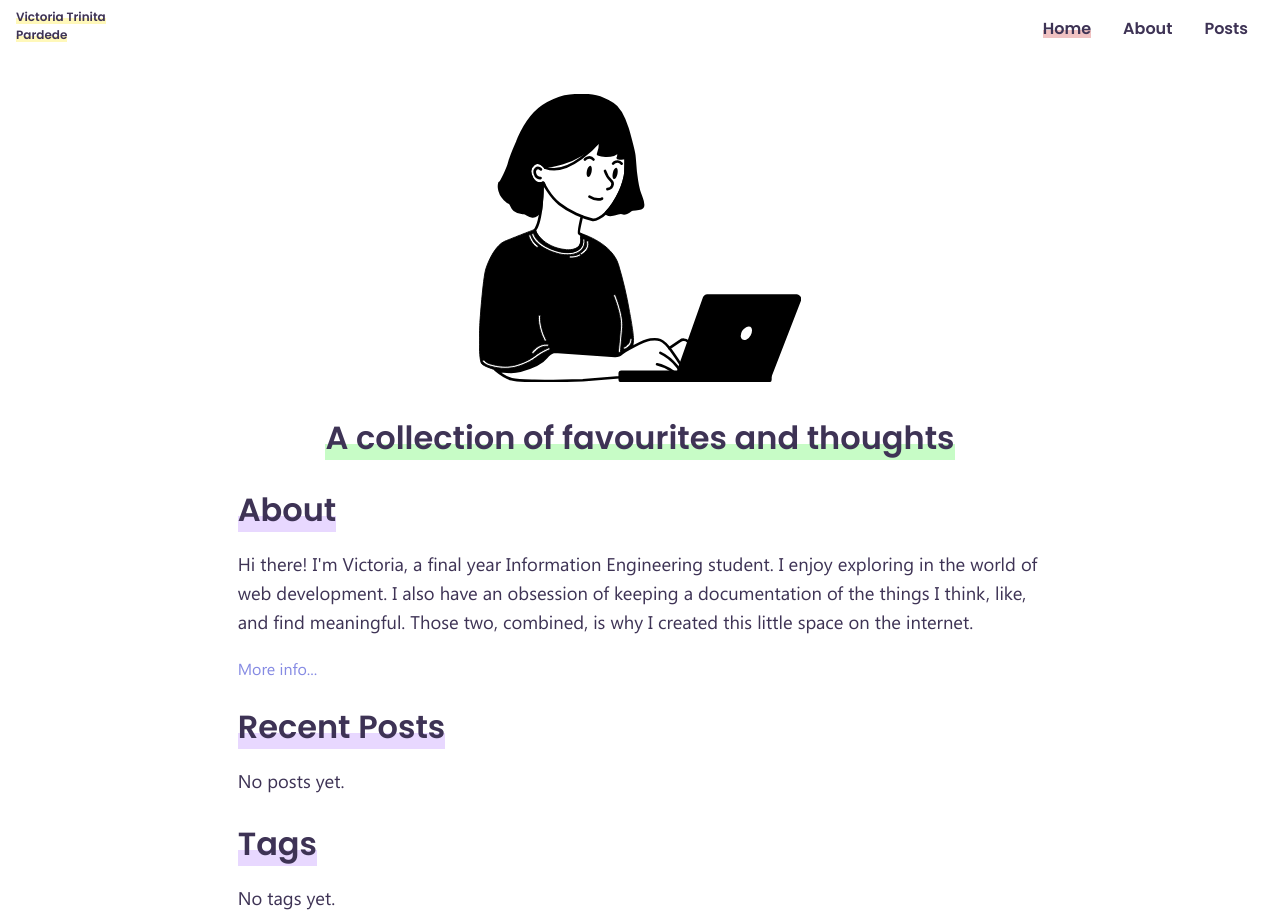
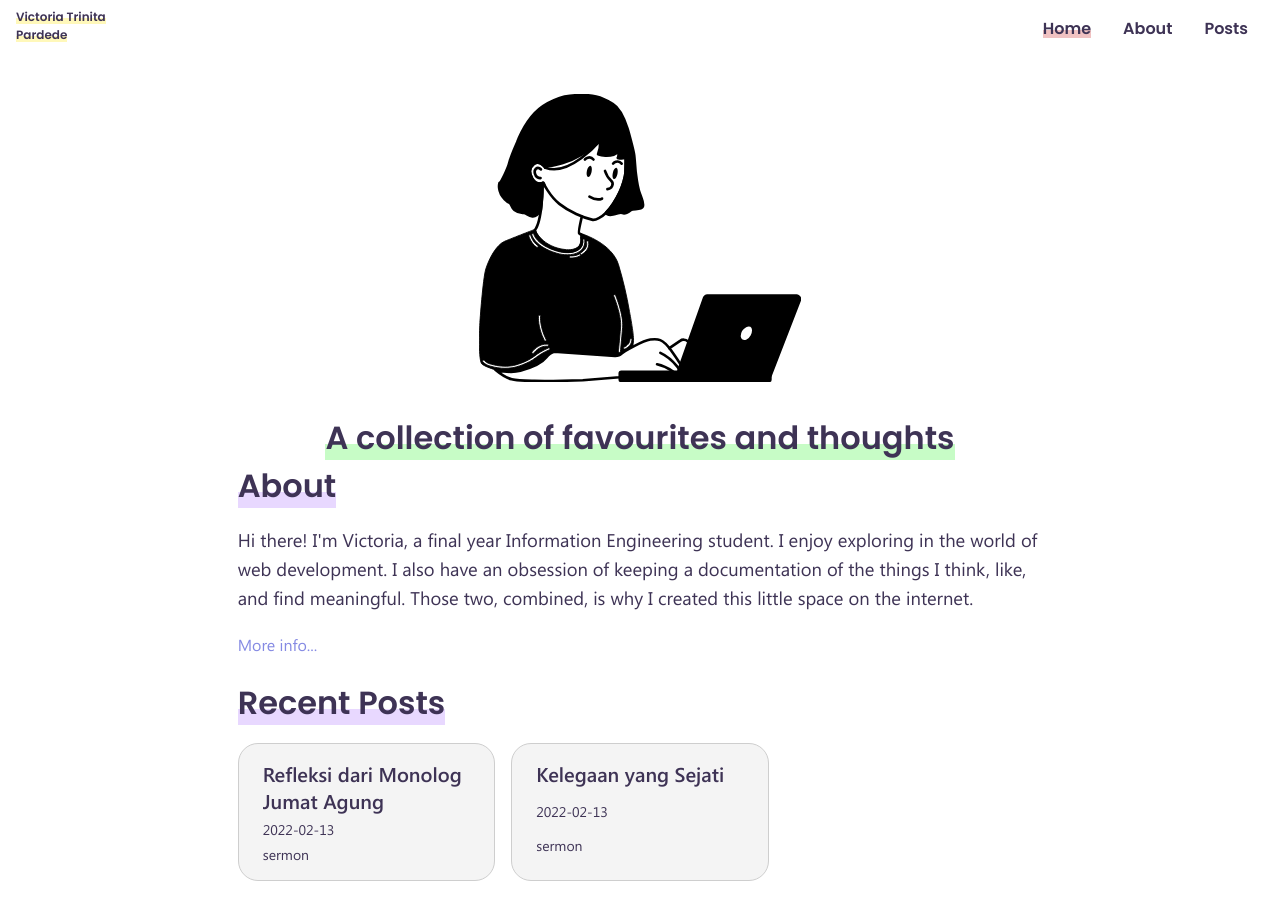
Before and after one commit to victoriatrinita/victoriatrinita.com, a SvelteKit app: page / in a window 1280 px wide. Shown: the top 915 px of the page. Built offline with nearby package versions, Linux system fonts and the light colour scheme.

Commit message:
feat: add recent posts

```diff
--- /dev/null
+++ b/src/lib/components/PreviewCard.svelte
@@ -0,0 +1,48 @@
+<script lang="ts">
+	export let post: import('$lib/types').Post;
+</script>
+
+<a href="posts/{post.slug}">
+	<div>
+		<h3>{post.title}</h3>
+		<footer>
+			<small>{post.date.published}</small>
+		</footer>
+		<span>
+			{#each post.tags as tag}
+				<small>{tag}</small>
+			{/each}
+		</span>
+	</div>
+</a>
+
+<style>
+	small {
+		font-size: clamp(0.8rem, 2vw, 0.875rem);
+	}
+
+	div {
+		background-color: var(--wild-sand);
+		border-radius: 20px;
+		padding: 1em 1.5em;
+		cursor: pointer;
+		color: var(--martinique);
+		transition: all 300ms ease-out;
+		border: solid var(--alto) 1px;
+		display: grid;
+		gap: 0.25em;
+		height: 100%;
+	}
+
+	div:hover {
+		box-shadow: 0px 3.4359px 18px rgba(0, 0, 0, 0.2);
+		transform: translateY(-0.2em);
+		background-color: var(--white-lilac);
+		border: solid var(--lavender-gray) 1px;
+	}
+
+	h3 {
+		font-weight: 500;
+		font-size: clamp(1.125rem, 2vw, 1.25rem);
+	}
+</style>
--- /dev/null
+++ b/src/routes/+page.server.ts
@@ -0,0 +1,15 @@
+import { parseDir } from '$lib/utils/parser';
+import type { Post } from '$lib/types';
+
+export async function load() {
+	function hydrate(data: Post, _: string, filename: string): Post | null {
+		const [slug] = filename.split('.');
+		return { slug, ...data };
+	}
+
+	const posts = parseDir('content/posts', hydrate);
+
+	return {
+		posts
+	};
+}
--- a/src/routes/+page.svelte
+++ b/src/routes/+page.svelte
@@ -1,6 +1,10 @@
 <script lang="ts">
 	import Link from '$lib/components/Link.svelte';
+	import PreviewCard from '$lib/components/PreviewCard.svelte';
+
 	$: innerWidth = 0;
+
+	export let data;
 </script>
 
 <svelte:head>
@@ -22,7 +26,7 @@
 		</div>
 	</header>
 
-	<div>
+	<section>
 		<h2>About</h2>
 		<p>
 			Hi there! I'm Victoria, a final year Information Engineering student. I enjoy exploring in the
@@ -32,20 +36,34 @@
 		</p>
 		<br />
 		<Link href="/about">More info...</Link>
-	</div>
+	</section>
 
-	<div>
+	<section>
 		<h2>Recent Posts</h2>
-		<p>No posts yet.</p>
-	</div>
 
-	<div>
+		<div>
+			{#each data.posts
+				.sort((x, y) => x.id - y.id)
+				.slice(-3)
+				.reverse() as post}
+				<PreviewCard {post} />
+			{/each}
+		</div>
+	</section>
+
+	<section>
 		<h2>Tags</h2>
 		<p>No tags yet.</p>
-	</div>
+	</section>
 </div>
 
 <style>
+	section:nth-of-type(2) div {
+		display: grid;
+		grid-template-columns: repeat(3, 1fr);
+		gap: 1em;
+	}
+
 	.wrapper {
 		display: grid;
 		padding: clamp(2em, 3vw, 4em) 1em 0;
@@ -67,7 +85,7 @@
 		flex-direction: column;
 	}
 
-	div {
+	section {
 		padding-bottom: 1.5em;
 	}
 
```
